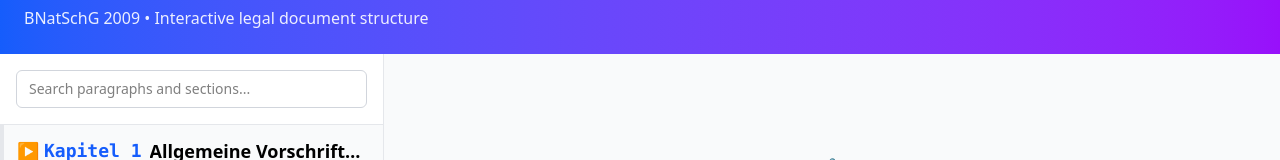
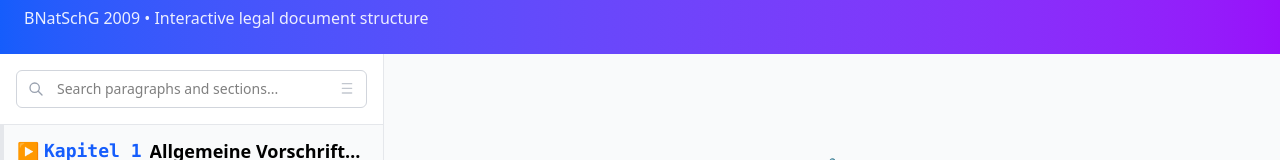
Before and after one commit to spossner/law2json, a React (Vite) app: page / in a window 1280 px wide. Shown: the part 143-303 px from the top of the page. Built offline with nearby package versions, Linux system fonts and the light colour scheme.

Commit message:
extend the search including a deep search feautre which also searches content

```diff
--- a/src/components/LawNavigator.tsx
+++ b/src/components/LawNavigator.tsx
@@ -14,6 +14,20 @@ export function LawNavigator({ className }: Props) {
   const [loading, setLoading] = useState(true);
   const [error, setError] = useState<string | null>(null);
   const [searchTerm, setSearchTerm] = useState('');
+  const [deepSearch, setDeepSearch] = useState(false);
+
+  // Search within content elements recursively
+  const searchInContent = (children: any[], searchTerm: string): boolean => {
+    return children.some(child => {
+      if (child.text && child.text.toLowerCase().includes(searchTerm.toLowerCase())) {
+        return true;
+      }
+      if (child.children) {
+        return searchInContent(child.children, searchTerm);
+      }
+      return false;
+    });
+  };
 
   // Load law data
   useEffect(() => {
@@ -48,14 +62,92 @@ export function LawNavigator({ className }: Props) {
     return count;
   };
 
-  // Filter structure based on search
+  // Count all matching elements recursively
+  const countMatches = (elements: StructuralElement[], searchTerm: string): number => {
+    if (!searchTerm) return 0;
+
+    let count = 0;
+
+    elements.forEach(element => {
+      // Check if current element matches in title/number
+      const matchesStructure = element.title?.toLowerCase().includes(searchTerm.toLowerCase()) ||
+                              element.number?.toLowerCase().includes(searchTerm.toLowerCase());
+
+      // Check if content matches (when deep search is enabled)
+      const contentChildren = element.children.filter(child =>
+        !('type' in child) ||
+        !['chapter', 'section', 'paragraph', 'subparagraph'].includes((child as StructuralElement).type)
+      );
+
+      const matchesContent = deepSearch && contentChildren.length > 0 &&
+                            searchInContent(contentChildren, searchTerm);
+
+      if (matchesStructure || matchesContent) {
+        count++;
+      }
+
+      // Recursively count matches in structural children
+      const structuralChildren = element.children.filter(child =>
+        'type' in child &&
+        ['chapter', 'section', 'paragraph', 'subparagraph'].includes((child as StructuralElement).type)
+      ) as StructuralElement[];
+
+      if (structuralChildren.length > 0) {
+        count += countMatches(structuralChildren, searchTerm);
+      }
+    });
+
+    return count;
+  };
+
+  // Filter structure based on search (recursive)
   const filterStructure = (elements: StructuralElement[], searchTerm: string): StructuralElement[] => {
     if (!searchTerm) return elements;
 
-    return elements.filter(element =>
-      element.title?.toLowerCase().includes(searchTerm.toLowerCase()) ||
-      element.number?.toLowerCase().includes(searchTerm.toLowerCase())
+    const filtered: StructuralElement[] = [];
+
+    elements.forEach(element => {
+      // Check if current element matches in title/number
+      const matchesStructure = element.title?.toLowerCase().includes(searchTerm.toLowerCase()) ||
+                              element.number?.toLowerCase().includes(searchTerm.toLowerCase());
+
+      // Check if content matches (when deep search is enabled)
+      const contentChildren = element.children.filter(child =>
+        !('type' in child) ||
+        !['chapter', 'section', 'paragraph', 'subparagraph'].includes((child as StructuralElement).type)
       );
+
+      const matchesContent = deepSearch && contentChildren.length > 0 &&
+                            searchInContent(contentChildren, searchTerm);
+
+      const matchesSearch = matchesStructure || matchesContent;
+
+      // Get structural children for recursive search
+      const structuralChildren = element.children.filter(child =>
+        'type' in child &&
+        ['chapter', 'section', 'paragraph', 'subparagraph'].includes((child as StructuralElement).type)
+      ) as StructuralElement[];
+
+      // Recursively filter children
+      const filteredChildren = structuralChildren.length > 0 ?
+        filterStructure(structuralChildren, searchTerm) : [];
+
+      // Include element if it matches or has matching children
+      if (matchesSearch || filteredChildren.length > 0) {
+        // Keep all children if current element matches, otherwise only keep filtered structural children + content
+        const contentChildren = element.children.filter(child =>
+          !('type' in child) ||
+          !['chapter', 'section', 'paragraph', 'subparagraph'].includes((child as StructuralElement).type)
+        );
+
+        filtered.push({
+          ...element,
+          children: matchesSearch ? element.children : [...contentChildren, ...filteredChildren]
+        });
+      }
+    });
+
+    return filtered;
   };
 
   if (loading) {
@@ -99,6 +191,7 @@ export function LawNavigator({ className }: Props) {
   };
 
   const filteredStructure = filterStructure(lawData.law.structure, searchTerm);
+  const matchCount = countMatches(lawData.law.structure, searchTerm);
 
   return (
     <div className={cn('min-h-screen bg-gray-50', className)}>
@@ -147,19 +240,69 @@ export function LawNavigator({ className }: Props) {
         {/* Sidebar */}
         <div className="w-96 bg-white border-r border-gray-200 min-h-screen">
           <div className="p-4 border-b border-gray-200">
+            <div className="relative">
+              {/* Search icon (left side) */}
+              <div className="absolute left-3 top-1/2 transform -translate-y-1/2 text-gray-400">
+                <svg className="w-4 h-4" fill="none" stroke="currentColor" viewBox="0 0 24 24">
+                  <path strokeLinecap="round" strokeLinejoin="round" strokeWidth={2} d="M21 21l-6-6m2-5a7 7 0 11-14 0 7 7 0 0114 0z" />
+                </svg>
+              </div>
+
               <input
                 type="text"
-              placeholder="Search paragraphs and sections..."
+                placeholder={deepSearch ? "Deep search in titles and content..." : "Search paragraphs and sections..."}
                 value={searchTerm}
                 onChange={(e) => setSearchTerm(e.target.value)}
-              className="w-full px-3 py-2 border border-gray-300 rounded-md text-sm focus:outline-none focus:ring-2 focus:ring-blue-500 focus:border-blue-500"
+                className={cn(
+                  "w-full pl-10 pr-20 py-2 border border-gray-300 rounded-md text-sm focus:outline-none focus:ring-2 focus:ring-blue-500 focus:border-blue-500",
+                  searchTerm ? "pr-20" : "pr-16"
+                )}
               />
+
+              <div className="absolute right-2 top-1/2 transform -translate-y-1/2 flex items-center gap-1">
+                {/* Clear button (when search has content) */}
+                {searchTerm && (
+                  <button
+                    onClick={() => setSearchTerm('')}
+                    className="p-1 rounded text-gray-400 hover:text-gray-600 hover:bg-gray-100"
+                    title="Clear search"
+                  >
+                    <svg className="w-3 h-3" fill="none" stroke="currentColor" viewBox="0 0 24 24">
+                      <path strokeLinecap="round" strokeLinejoin="round" strokeWidth={2} d="M6 18L18 6M6 6l12 12" />
+                    </svg>
+                  </button>
+                )}
+
+                {/* Deep search toggle */}
+                <button
+                  onClick={() => setDeepSearch(!deepSearch)}
+                  className={cn(
+                    "p-1 rounded transition-colors",
+                    deepSearch
+                      ? "text-blue-600 hover:text-blue-700 hover:bg-blue-50"
+                      : "text-gray-400 hover:text-gray-600 hover:bg-gray-50"
+                  )}
+                  title={deepSearch ? "Deep search enabled - searches titles and content" : "Surface search - searches titles only"}
+                >
+                  {/* Layers/depth icon for deep search toggle */}
+                  <svg className="w-4 h-4" fill="none" stroke="currentColor" viewBox="0 0 24 24">
+                    <path
+                      strokeLinecap="round"
+                      strokeLinejoin="round"
+                      strokeWidth={deepSearch ? 2.5 : 2}
+                      d="M19 11H5m14-7H5m14 14H5"
+                      opacity={deepSearch ? 1 : 0.6}
+                    />
+                  </svg>
+                </button>
+              </div>
+            </div>
           </div>
 
           <div className="overflow-y-auto max-h-[calc(100vh-200px)]">
             {searchTerm && (
               <div className="p-4 text-sm text-gray-600 border-b border-gray-200">
-                {filteredStructure.length} results found
+                {matchCount} results found
               </div>
             )}
 
```
Lines whose indentation alone changed are shown as unchanged.
